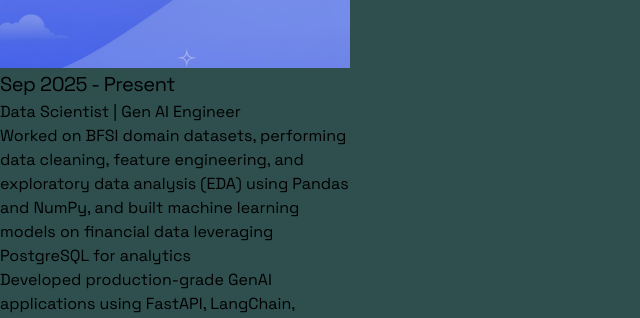
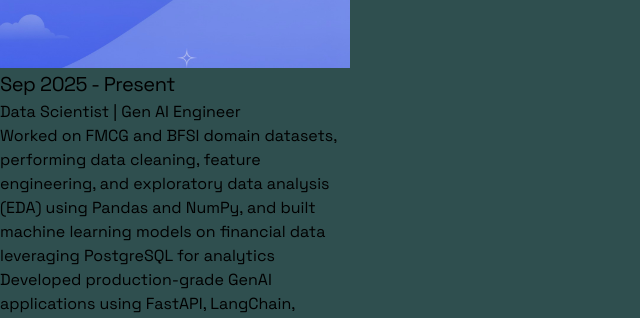
Before and after one commit to navyansh1/NavyGeeks-Website, a React (Vite) app: page / in a window 1280 px wide. Shown: the part 3880-4198 px from the top of the page, without its empty margins (0-640 px from the left). Built offline with nearby package versions, Linux system fonts and the light colour scheme.

Commit message:
Update Experience.jsx

```diff
--- a/src/components/Experience.jsx
+++ b/src/components/Experience.jsx
@@ -18,7 +18,7 @@ const experiences = [
         period: 'Sep 2025 - Present',
         description: [
             'Data Scientist | Gen AI Engineer',
-            'Worked on BFSI domain datasets, performing data cleaning, feature engineering, and exploratory data analysis (EDA) using Pandas and NumPy, and built machine learning models on financial data leveraging PostgreSQL for analytics',
+            'Worked on FMCG and BFSI domain datasets, performing data cleaning, feature engineering, and exploratory data analysis (EDA) using Pandas and NumPy, and built machine learning models on financial data leveraging PostgreSQL for analytics',
             'Developed production-grade GenAI applications using FastAPI, LangChain, LangGraph, and AWS, supporting scalable data ingestion and retrieval pipelines'
         ],
         icon: ganitimg,
```
